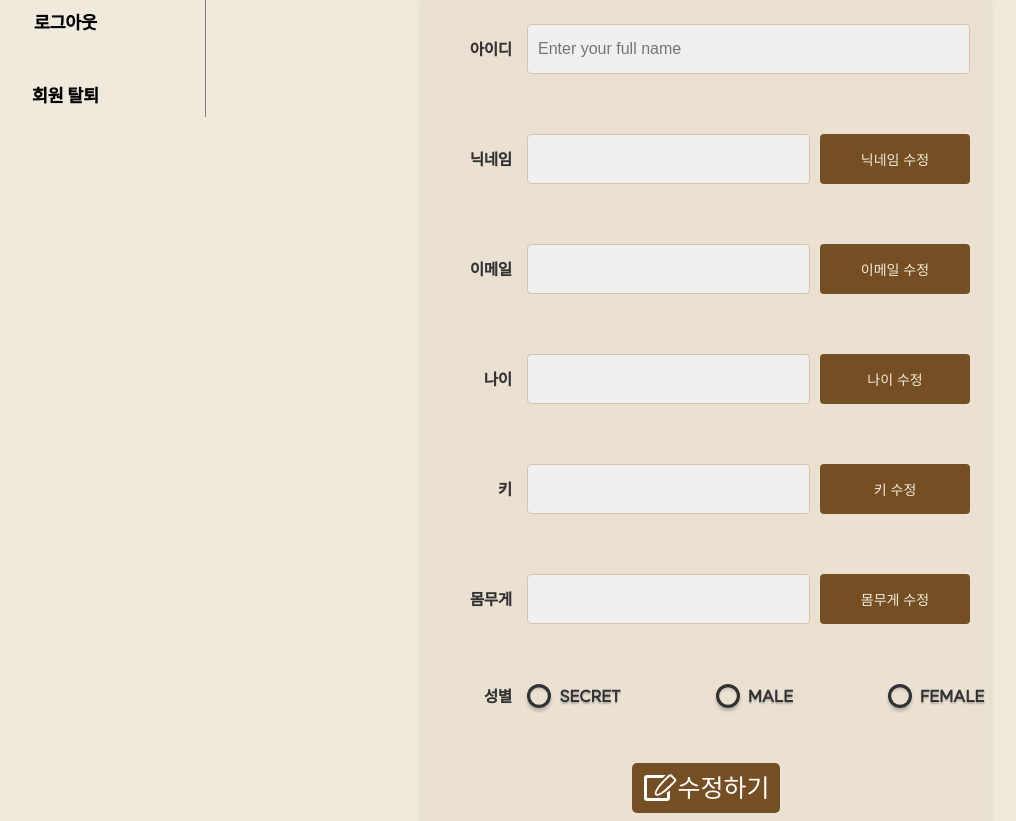
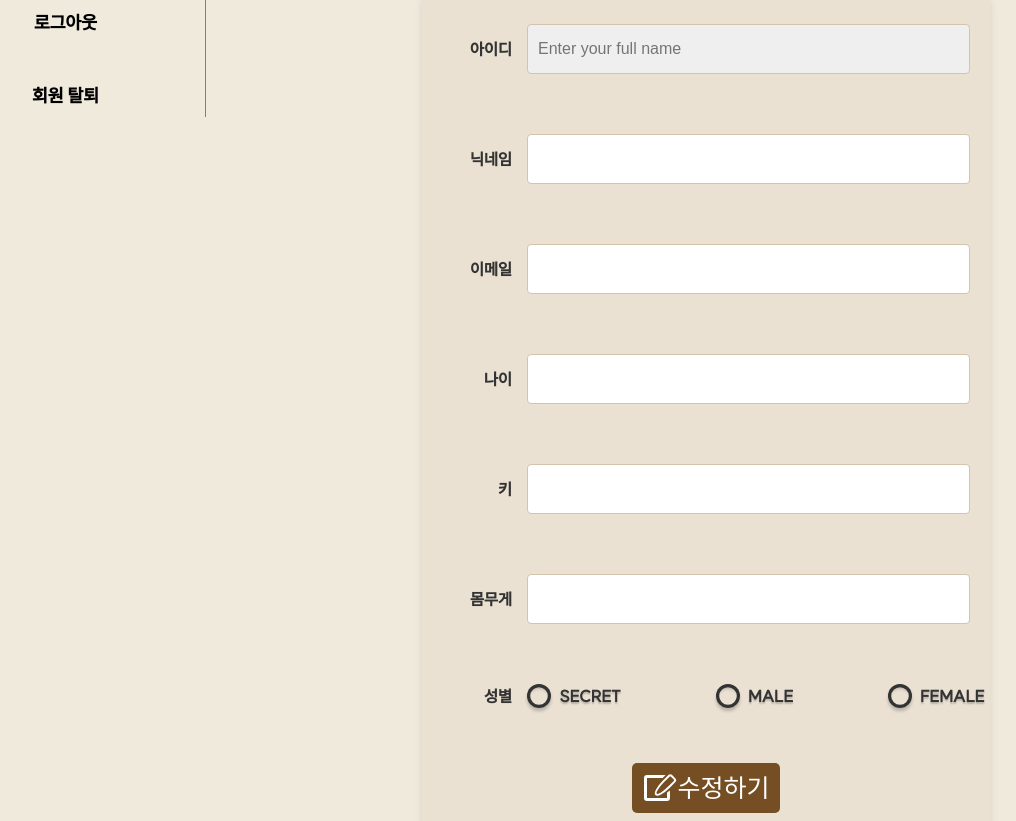
Before and after one commit to SK-Rookies-Final3/FrontEnd, a React (Create React App) app: page /mypages/change in a window 1280 px wide. Shown: the part 420-1241 px from the top of the page, without its empty margins (94-1110 px from the left). Built offline with nearby package versions, Linux system fonts and the light colour scheme.

Commit message:
fix: RF-46 <마이페이지 정보 수정 readonly 제거>

```diff
--- a/src/component/mypages/Mypage_Change.js
+++ b/src/component/mypages/Mypage_Change.js
@@ -285,77 +285,27 @@ function ChangeContainer() {
 
                     <div className='input-group'>
                         <label>닉네임</label>
-                        {isEditingNickname ? (
-                            <input type="text" value={nickname} onChange={handleNicknameChange} />
-                        ) : (
-                            <input type="text" value={nickname} readOnly />
-                        )}
-                        <button className="edit-button" onClick={toggleNicknameEdit}>
-                            {isEditingNickname ? "완료" : "닉네임 수정"}
-                        </button>
+                        <input type="text" value={nickname} onChange={handleNicknameChange} />
                     </div>
 
                     <div className='input-group'>
                         <label>이메일</label>
-                        {isEditingEmail ? (
-                            <input type="email" value={email} onChange={handleEmailChange} />
-                        ) : (
-                            <input type="email" value={email} readOnly />
-                        )}
-                        <button className="edit-button" onClick={toggleEmailEdit}>
-                            {isEditingEmail ? "완료" : "이메일 수정"}
-                        </button>
+                        <input type="email" value={email} onChange={handleEmailChange} />
                     </div>
 
                     <div className='input-group'>
                         <label>나이</label>
-                        {isEditingAge ? (
-                            <input type="number" value={age} onChange={handleAgeChange}
-                                onKeyDown={(e) => {
-                                    if (["e", "E", "+", "-"].includes(e.key)) {
-                                        e.preventDefault();
-                                    }
-                                }} />
-                        ) : (
-                            <input type="number" value={age} readOnly />
-                        )}
-                        <button className="edit-button" onClick={toggleAgeEdit}>
-                            {isEditingAge ? "완료" : "나이 수정"}
-                        </button>
+                        <input type="number" value={age} onChange={handleAgeChange}></input>
                     </div>
 
                     <div className='input-group'>
                         <label>키</label>
-                        {isEditingHeight ? (
-                            <input type="number" value={height} onChange={handleHeightChange}
-                                onKeyDown={(e) => {
-                                    if (["e", "E", "+", "-"].includes(e.key)) {
-                                        e.preventDefault();
-                                    }
-                                }} />
-                        ) : (
-                            <input type="number" value={height} readOnly />
-                        )}
-                        <button className="edit-button" onClick={toggleHeightEdit}>
-                            {isEditingHeight ? "완료" : "키 수정"}
-                        </button>
+                        <input type="number" value={height} onChange={handleHeightChange}></input>
                     </div>
 
                     <div className='input-group'>
                         <label>몸무게</label>
-                        {isEditingWeight ? (
-                            <input type="number" value={weight} onChange={handleWeightChange}
-                                onKeyDown={(e) => {
-                                    if (["e", "E", "+", "-"].includes(e.key)) {
-                                        e.preventDefault();
-                                    }
-                                }} />
-                        ) : (
-                            <input type="number" value={weight} readOnly />
-                        )}
-                        <button className="edit-button" onClick={toggleWeightEdit}>
-                            {isEditingWeight ? "완료" : "몸무게 수정"}
-                        </button>
+                        <input type="number" value={weight} onChange={handleWeightChange}></input>
                     </div>
 
                     <div className='input-group'>
```
